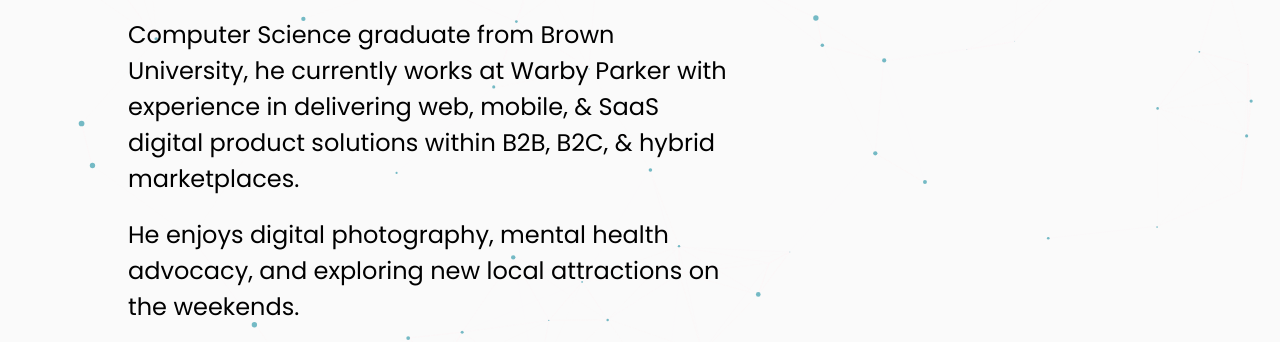
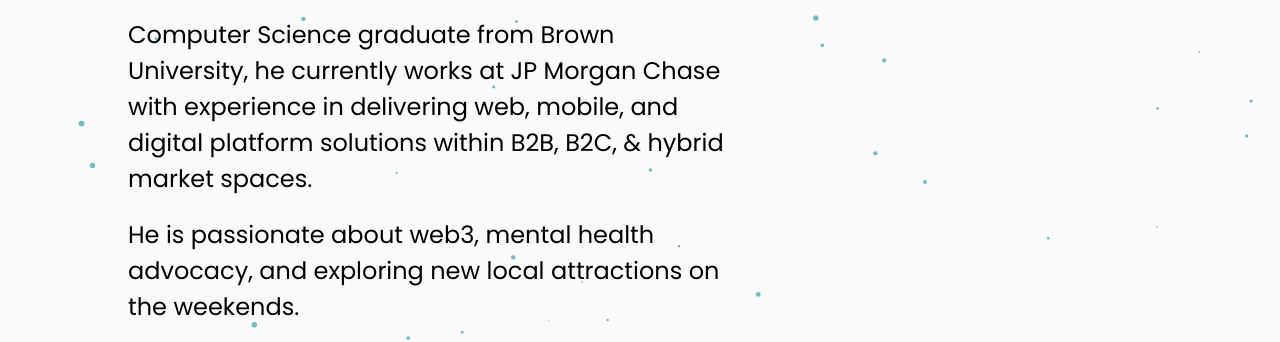
Before and after one commit to edwin-hidalgo/edwin-hidalgo.github.io, a plain HTML site: page index.html in a window 1280 px wide. Shown: the part 230-572 px from the top of the page. Drawn offline with nearby package versions, Linux system fonts and the light colour scheme.

Commit message:
Update index.html
change to jpm and web3 description

```diff
--- a/index.html
+++ b/index.html
@@ -23,8 +23,8 @@
 			<div class="content">
 				<h1>About</h1>
 				<h2><span class="hover link_edwin">Edwin</span> is a product manager + digital creative based in NYC.</h2>
-				<h2>Computer Science graduate from Brown University, he currently works at Warby Parker with experience in delivering web, mobile, & SaaS digital product solutions within B2B, B2C, & hybrid marketplaces.</h2>
-				<h2>He enjoys digital photography, mental health advocacy, and exploring new local attractions on the weekends.</h2>
+				<h2>Computer Science graduate from Brown University, he currently works at JP Morgan Chase with experience in delivering web, mobile, and digital platform solutions within B2B, B2C, & hybrid market spaces.</h2>
+				<h2>He is passionate about web3, mental health advocacy, and exploring new local attractions on the weekends.</h2>
 				<h2>He is always down to collaborate.</h2>
 				<h1>Elsewhere</h1>
 
```
